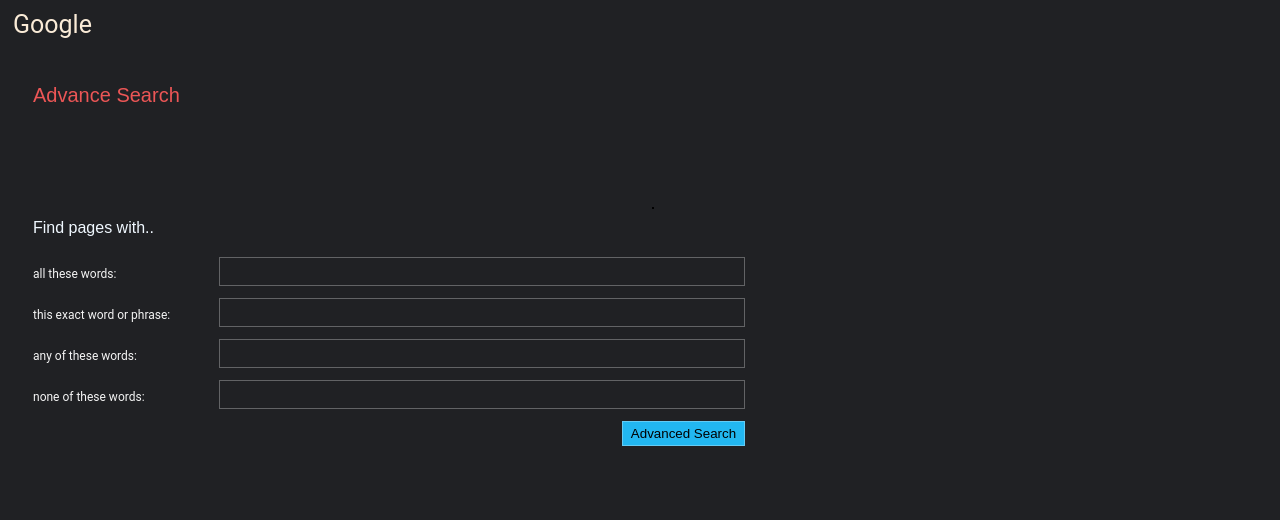
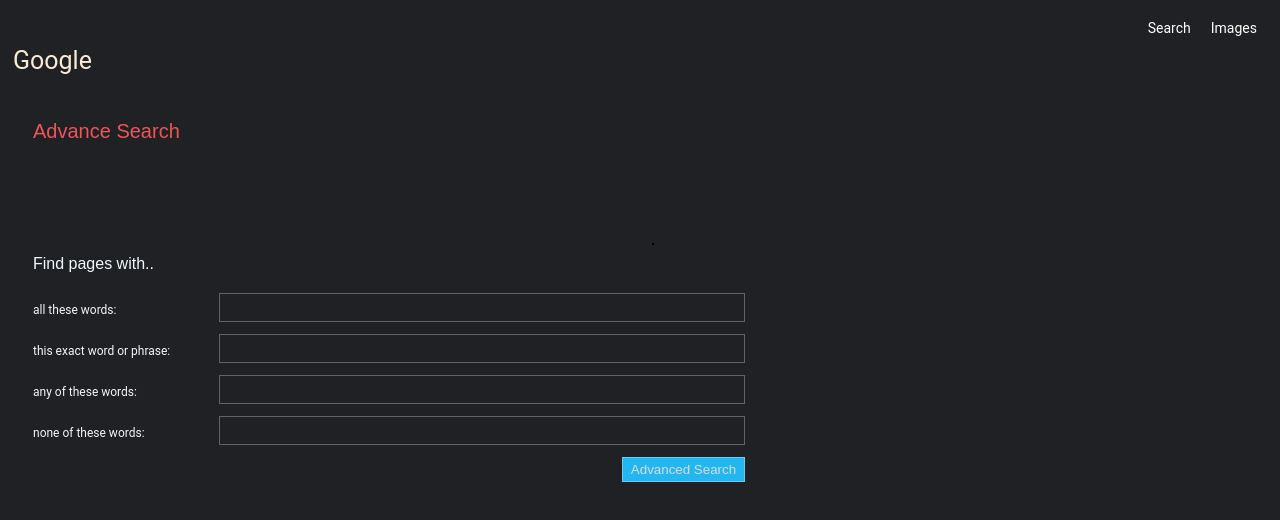
Before and after one commit to tushar17s/projext0, a plain HTML site: page advancesearch.html in a window 1280 px wide. Drawn offline with Linux system fonts and the light colour scheme.

Commit message:
Add navigation links to advance search page and update input text color

```diff
--- a/advancesearch.html
+++ b/advancesearch.html
@@ -5,6 +5,11 @@
         <link rel="stylesheet" href="styles.css">
     </head>
     <body>
+        <div class="second">
+        <a href="index.html" class="nav-button"> Search </a>
+        <a href="imagesearch.html" class="nav-button"> Images </a>
+
+        </div>
         <div id="first">Google</div>
         <div class="container_sec">
 
--- a/styles.css
+++ b/styles.css
@@ -135,6 +135,7 @@ input{
     height: 25px;
     background: transparent;
     border: 1px solid rgba(250, 250, 250, 0.3);
+    color: #dadce0;
 
 }
 
```
